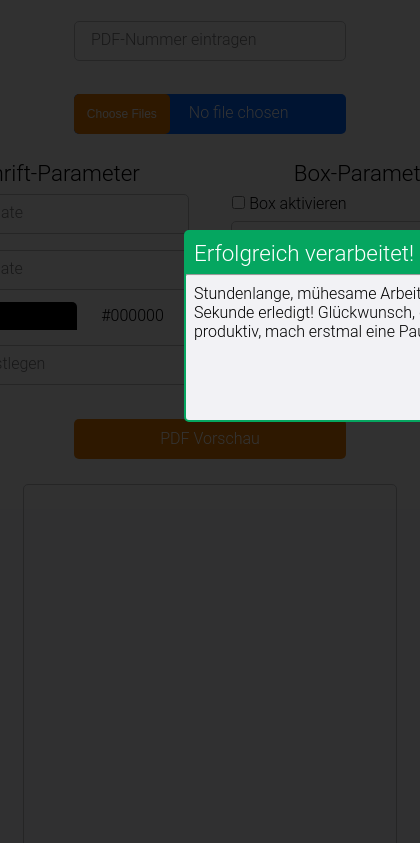
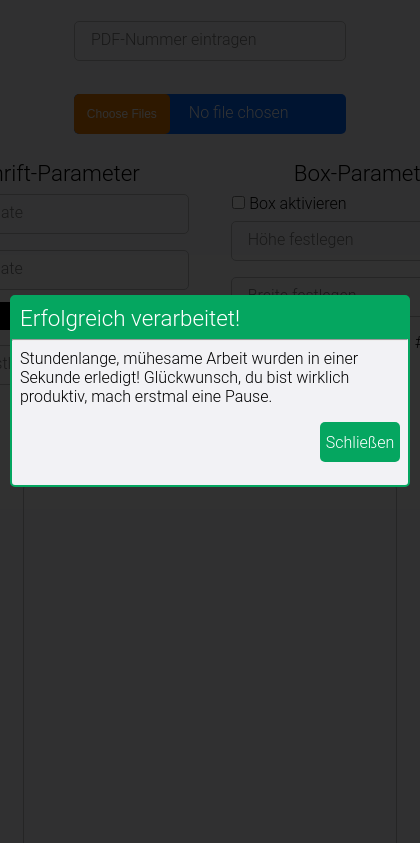
Before and after one commit to Elric1997/PDF500, an Electron app: page main.html in a window 420 px wide. Shown: the top 843 px of the page. Drawn offline with Linux system fonts and the light colour scheme; no server answers.

Commit message:
- Anpassung Position Modal

```diff
--- a/main.css
+++ b/main.css
@@ -320,8 +320,11 @@ input[disabled][type=text]:hover {
 
 .modal {
     position: absolute;
-    bottom: 50%;
-    left: 43.8%;
+    display: table;
+    top: 35%;
+    margin:0 auto;
+    left: 0;
+    right: 0;
     width: 25rem;
     height: 12rem;
     border: 2px solid var(--main-color-success);
```
